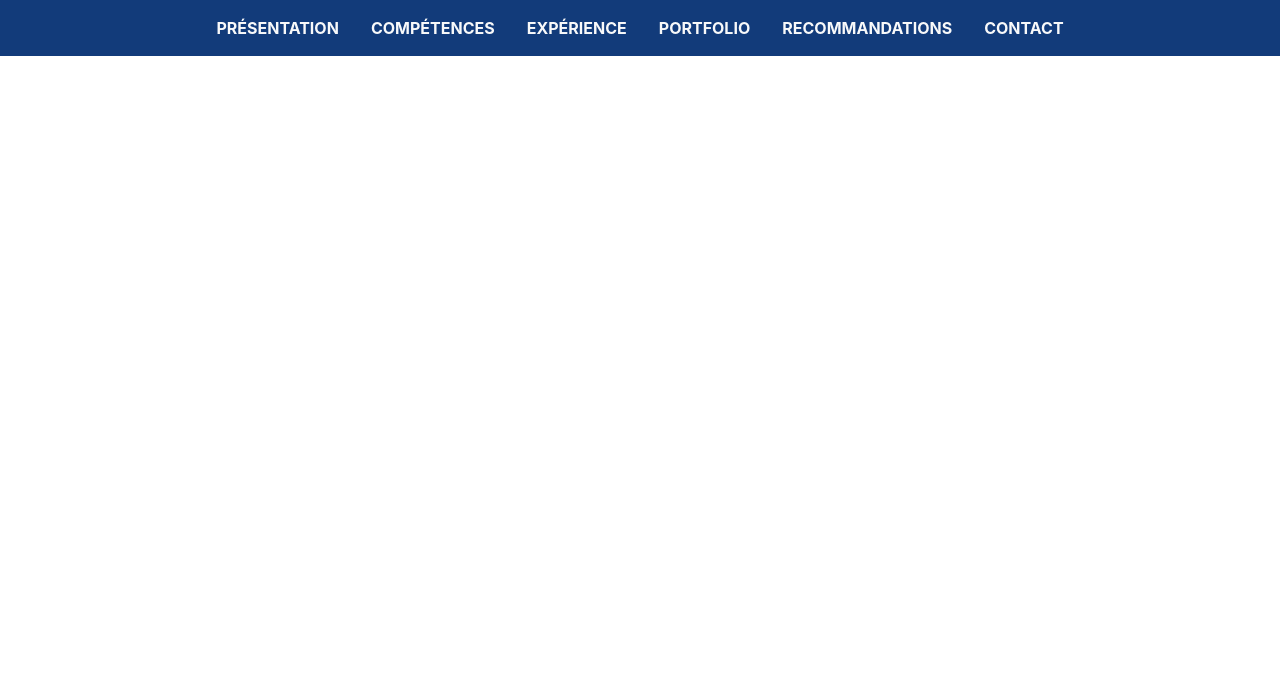
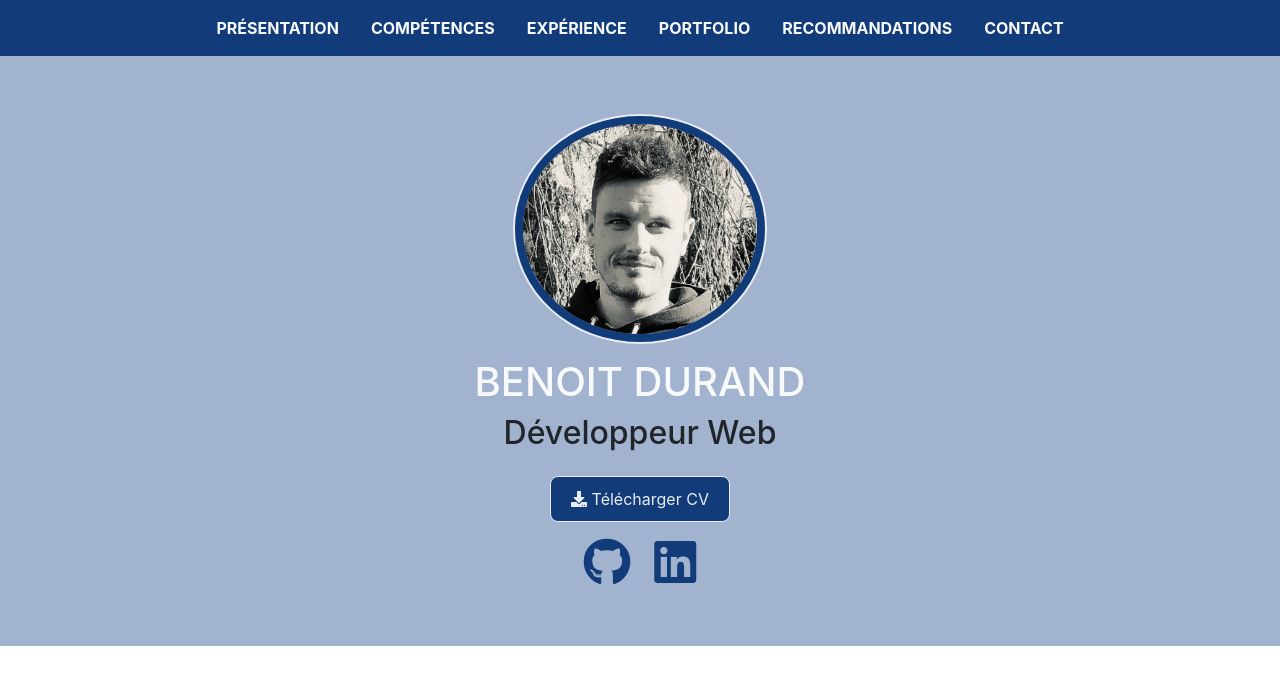
Before and after one commit to benoitD03/portfolio, a Vue app: page / in a window 1280 px wide. Shown: the top 684 px of the page. Built offline with nearby package versions, Linux system fonts and the light colour scheme.

Commit message:
header ok

```diff
--- a/src/App.vue
+++ b/src/App.vue
@@ -1,16 +1,19 @@
 <template>
   <div id="app">
     <navbar></navbar>
+    <presentation></presentation>
   </div>
 </template>
 
 <script>
 import Navbar from './components/Navbar'
+import Presentation from './components/Presentation'
 
 export default {
   name: 'App',
   components: {
-    'navbar' : Navbar
+    'navbar' : Navbar,
+    'presentation' : Presentation
   }
 }
 </script>
--- /dev/null
+++ b/src/components/Presentation.vue
@@ -0,0 +1,73 @@
+<template>
+    <div id="about" class="container-fluid justify-center">
+
+            <div class="col-xs-8 col-md-4 mx-auto mb-3 text-center">
+                <img src="../assets/benoit.jpeg" alt="Benoit">
+            </div>
+             <div class="my-auto text-center heading">
+                <h1 class="text-light text-uppercase">Benoit Durand</h1>
+                <h2>Développeur Web</h2>
+                <a href="#" class="button1">
+                    <button type="button" class="mt-3"><i class="fas fa-download"></i> Télécharger CV</button>
+                </a>
+                <div class="mt-3">
+                     <a class="network mr-4" href="https://github.com/benoitD03">
+                        <i class="fab fa-github fa-3x"></i>
+                    </a>
+                    <a class="network" href="https://www.linkedin.com/in/benoit-durand-556b94209/">
+                        <i class="fab fa-linkedin fa-3x"></i>
+                     </a>
+                </div>
+            </div>
+    </div>
+</template>
+
+
+<script>
+export default {
+
+}
+</script>
+
+<style scoped>
+#about {
+    padding: 60px;
+    background: #a1b3cf;
+}
+img {
+    width: 250px;
+    border-radius: 50%;
+    border:8px solid #123b7a;
+     box-shadow: 0 0 0 2px #e8ecf3;
+}
+button {
+    padding: 10px 20px;
+    border: 1px solid #e8ecf3;
+    border-radius: 8px;
+    background-color: #123b7a ;
+    color: #e8ecf3;
+    transform: scale(1);
+    transition: transform .3s ease-in-out;
+}
+.network {
+    color: #123b7a;
+}
+.network i {
+    transform: rotate(0);
+    transition: transform .5s ease-in-out;
+}
+.network i:hover {
+    transform: rotate(360deg);
+}
+button:hover {
+    transform: scale(1.20);
+}
+@media all and (max-width: 450px) {
+    h1 {
+        font-size: 30px;
+    }
+    h2 {
+        font-size: 25px;
+    }
+}
+</style>
```
Also changed, not shown: src/assets/benoit.jpeg (added), 1 other file (tests, documents, lock files or other folders).
